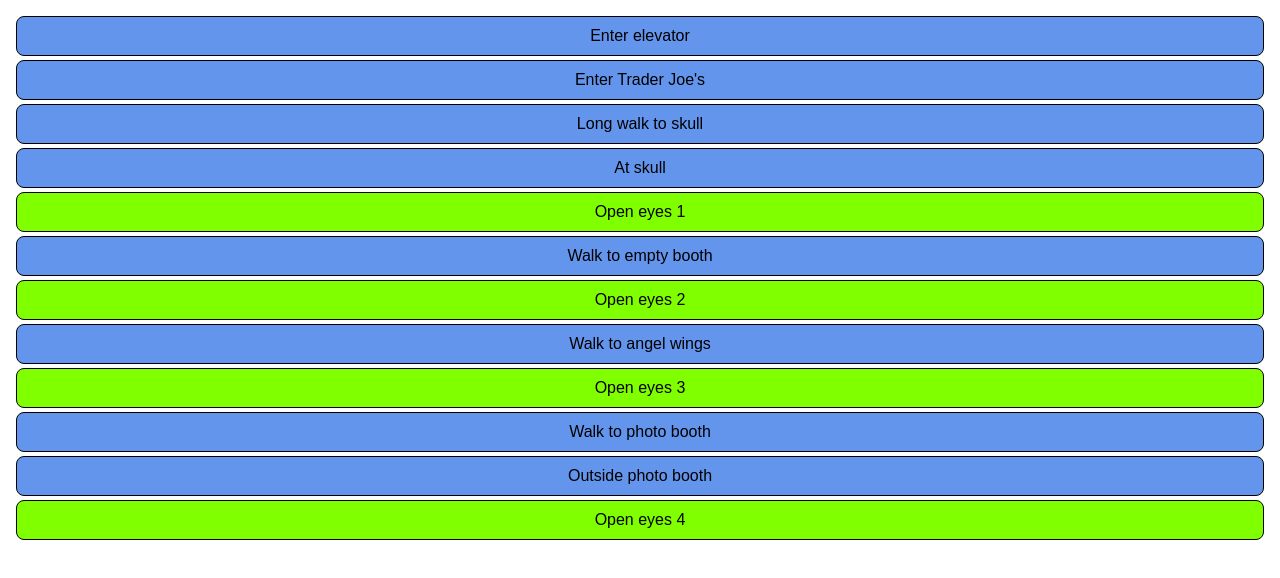
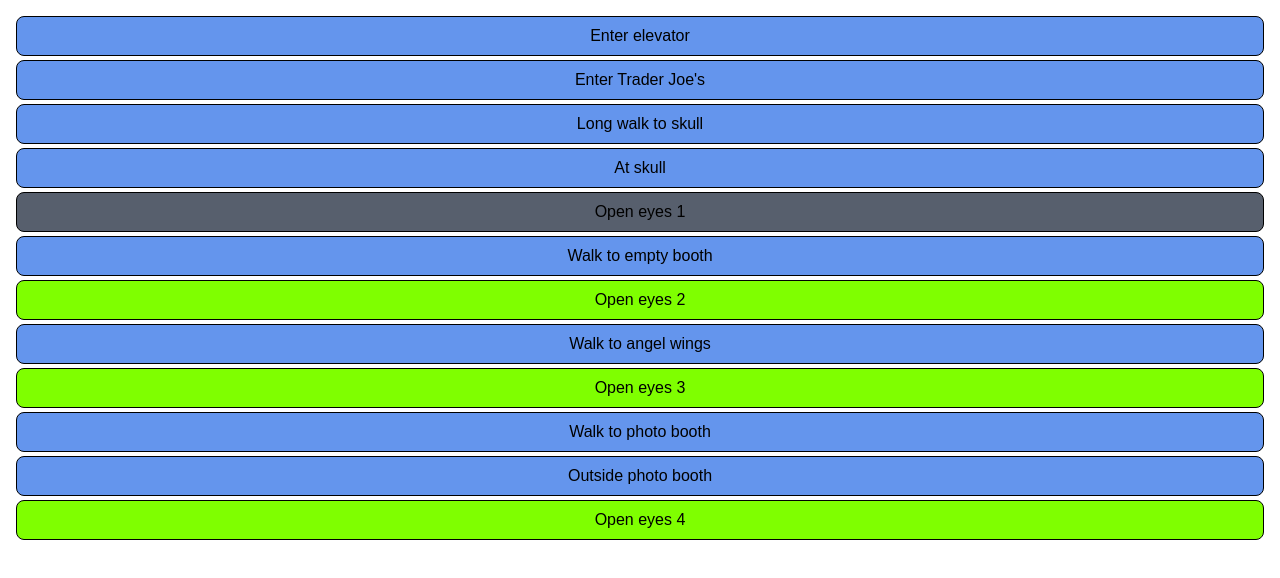
Before and after one commit to lucia-gomez/dekalb-site-specific, a plain HTML site: page index.html in a window 1280 px wide. Both pictures are taken after a click on the element "Open eyes 1". Drawn offline with Linux system fonts and the light colour scheme.

Commit message:
update css

```diff
--- a/index.html
+++ b/index.html
@@ -28,6 +28,10 @@
 
       #open-eyes {
         background-color: chartreuse;
+      }
+
+      #open-eyes.clicked {
+        background-color: rgb(87, 95, 109);
       }
 
       .clicked {
```
